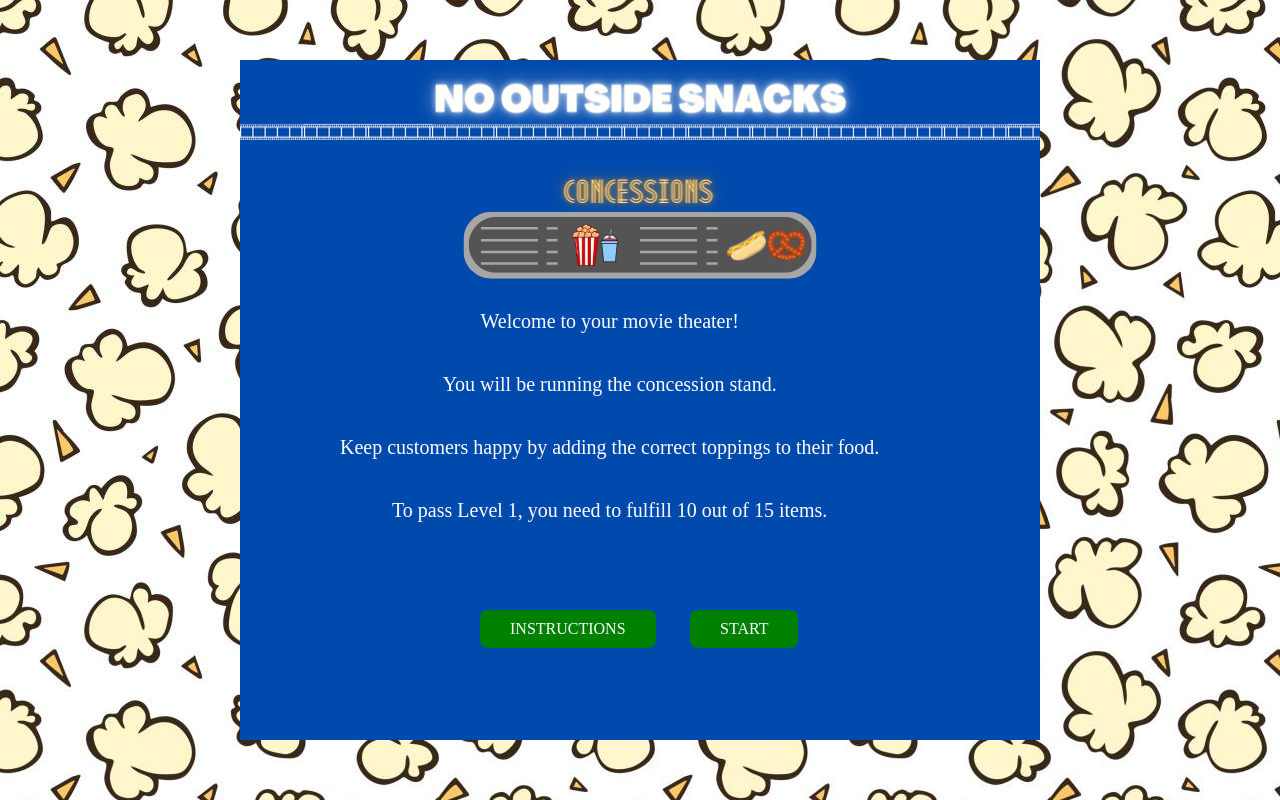
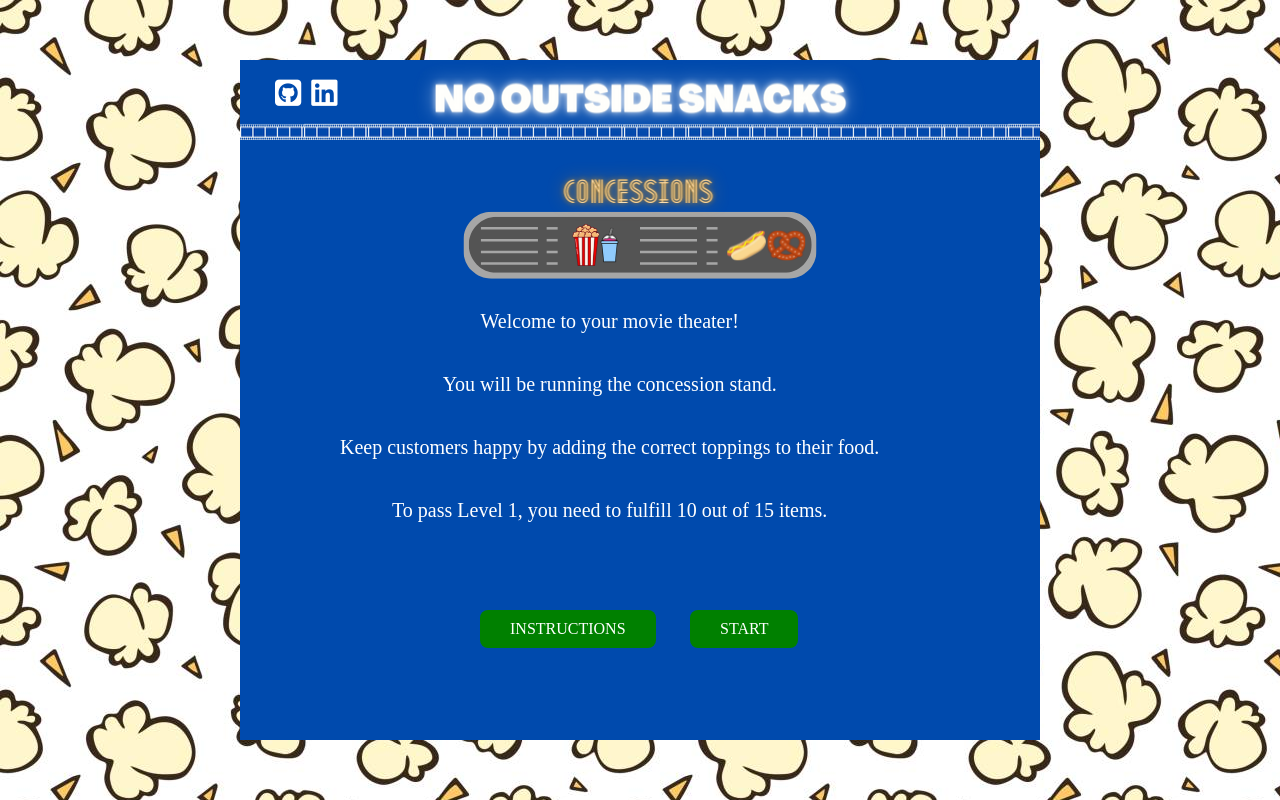
Before and after one commit to katiehan22/NoOutsideSnacks, a website built with webpack: page index.html in a window 1280 px wide. Built offline with nearby package versions, Linux system fonts and the light colour scheme; a web font is replaced by a local one.

Commit message:
fix icons for links

```diff
--- a/index.html
+++ b/index.html
@@ -19,11 +19,10 @@
       <div class="header-img">
         <img src="assets/images/header4.png">
 
-        <!-- <ul class="icons">
-          <li id="github"><a href="https://github.com/katiehan22/NoOutsideSnacks" target="_blank"><img src="assets/images/icons/github-logo.png"></a></li>
-          <li id="linkedin"><a href="https://www.linkedin.com/in/katiehan22/" target="_blank"><img src="assets/images/icons/linkedin.png"></a>
-          </li>
-        </ul> -->
+        <ul class="icons">
+          <li id="github"><a href="https://github.com/katiehan22/NoOutsideSnacks" target="_blank"><i class="fa-brands fa-square-github"></i></a></li>
+          <li id="linkedin"><a href="https://www.linkedin.com/in/katiehan22/" target="_blank"><i class="fa-brands fa-linkedin"></i></a></li>
+        </ul>
       </div>
 
       <div class="title-screen">
--- a/src/styles/header.scss
+++ b/src/styles/header.scss
@@ -9,8 +9,10 @@
   position: absolute;
   height: 70px;
   width: 70px;
-  margin-top: 40px;
-  margin-left: 50px;
+  margin-top: 12px;
+  margin-left: 30px;
+  font-size: 30px;
+  color: white;
 }
 
 #github, #linkedin {
```
Also changed, not shown: assets/images/header.png (deleted), assets/images/header1.png (deleted), assets/images/header2.png (deleted), assets/images/header3.png (deleted), dist/main.css.
